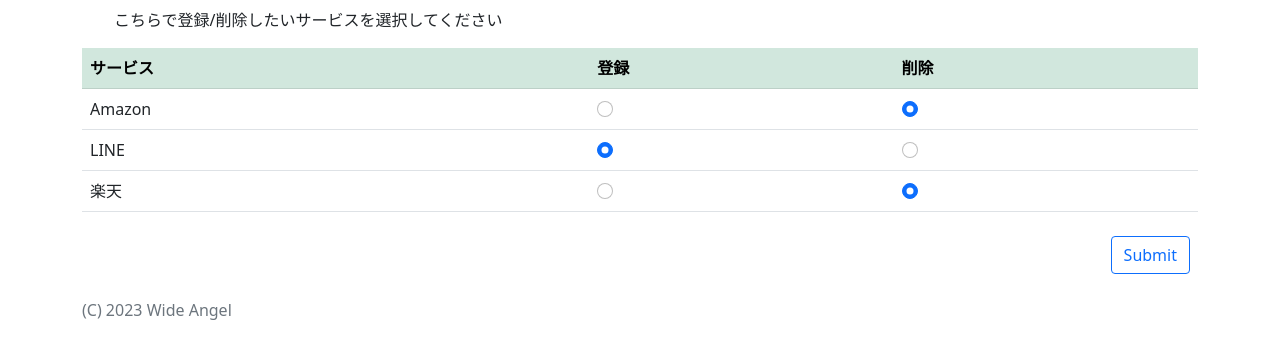
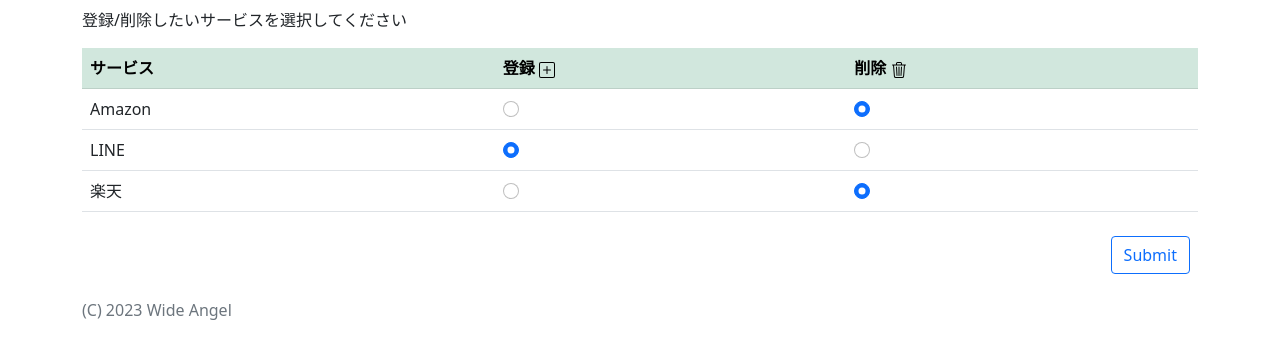
Before and after one commit to horiid/mwscup2023, a Flask app: page / in a window 1280 px wide. Shown: the part 64-423 px from the top of the page. Run offline with Flask 3, Linux system fonts and the light colour scheme.

Commit message:
レイアウト完成

```diff
--- a/template/top.html
+++ b/template/top.html
@@ -2,14 +2,23 @@
 {% block title %}トップ - {{ super() }}{% endblock %}
 {% block content %}
 <div class="container">
-  <ul>
-    <p>こちらで登録/削除したいサービスを選択してください</p>
-  </ul>
+    <p>登録/削除したいサービスを選択してください</p>
 </div>
 <div class="container">
   <table border="0.3" class="table table-hover">
     <tr class="table-success">
-      <th scope="col">サービス</th> <th scope="col">登録</th> <th scope="col">削除</th>
+      <th scope="col">サービス</th>
+      <th scope="col">登録
+        <svg xmlns="http://www.w3.org/2000/svg" width="16" height="16" fill="currentColor" class="bi bi-plus-square" viewBox="0 0 16 16">
+          <path d="M14 1a1 1 0 0 1 1 1v12a1 1 0 0 1-1 1H2a1 1 0 0 1-1-1V2a1 1 0 0 1 1-1h12zM2 0a2 2 0 0 0-2 2v12a2 2 0 0 0 2 2h12a2 2 0 0 0 2-2V2a2 2 0 0 0-2-2H2z"/>
+          <path d="M8 4a.5.5 0 0 1 .5.5v3h3a.5.5 0 0 1 0 1h-3v3a.5.5 0 0 1-1 0v-3h-3a.5.5 0 0 1 0-1h3v-3A.5.5 0 0 1 8 4z"/>
+        </svg>
+      </th>
+      <th scope="col">削除
+        <svg xmlns="http://www.w3.org/2000/svg" width="16" height="16" fill="currentColor" class="bi bi-trash3" viewBox="0 0 16 16">
+          <path d="M6.5 1h3a.5.5 0 0 1 .5.5v1H6v-1a.5.5 0 0 1 .5-.5ZM11 2.5v-1A1.5 1.5 0 0 0 9.5 0h-3A1.5 1.5 0 0 0 5 1.5v1H2.506a.58.58 0 0 0-.01 0H1.5a.5.5 0 0 0 0 1h.538l.853 10.66A2 2 0 0 0 4.885 16h6.23a2 2 0 0 0 1.994-1.84l.853-10.66h.538a.5.5 0 0 0 0-1h-.995a.59.59 0 0 0-.01 0H11Zm1.958 1-.846 10.58a1 1 0 0 1-.997.92h-6.23a1 1 0 0 1-.997-.92L3.042 3.5h9.916Zm-7.487 1a.5.5 0 0 1 .528.47l.5 8.5a.5.5 0 0 1-.998.06L5 5.03a.5.5 0 0 1 .47-.53Zm5.058 0a.5.5 0 0 1 .47.53l-.5 8.5a.5.5 0 1 1-.998-.06l.5-8.5a.5.5 0 0 1 .528-.47ZM8 4.5a.5.5 0 0 1 .5.5v8.5a.5.5 0 0 1-1 0V5a.5.5 0 0 1 .5-.5Z"/>
+        </svg>
+      </th>
     </tr>
     {% for default_service in services_json %}
     <tr>
```
